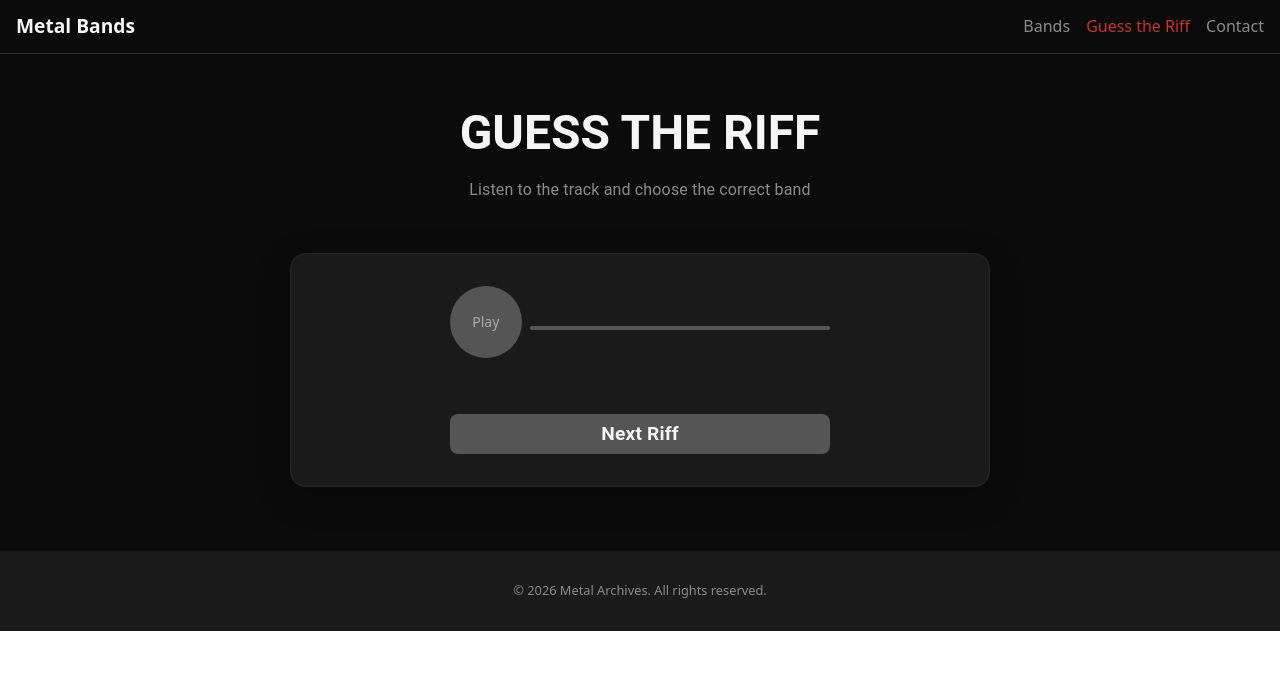
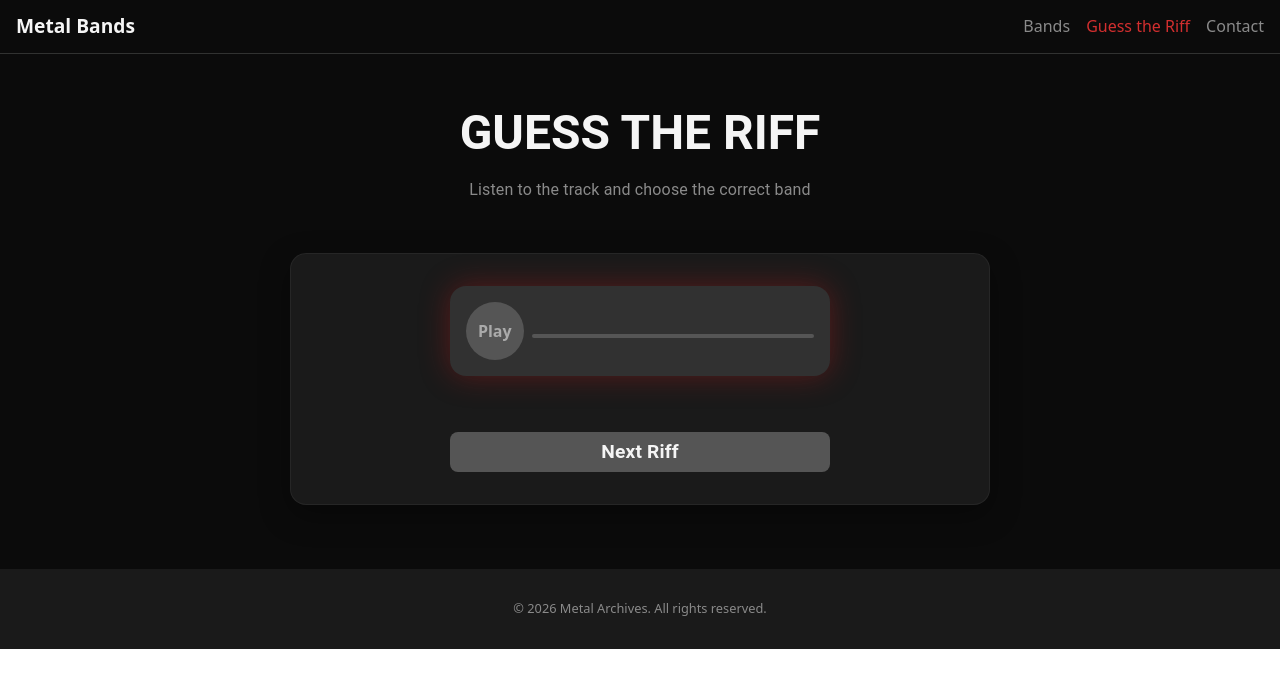
Before and after one commit to arielgomezmendez/metal-bands-app, a React (Vite) app: page /guess-the-riff in a window 1280 px wide. Shown: the top 688 px of the page. Built offline with nearby package versions, Linux system fonts and the light colour scheme; no server answers.

Commit message:
Add background color and change size in the Player

```diff
--- a/src/components/Player.tsx
+++ b/src/components/Player.tsx
@@ -26,7 +26,10 @@ const Player = ({
   timePorgress,
 }: PlayerPropsType) => {
   return (
-    <Box className="flex flex-row gap-2 mb-6 mx-auto" sx={{ width: "60%" }}>
+    <Box
+      className="flex flex-row gap-2 mb-6 mx-auto p-4 rounded-2xl"
+      sx={{ width: "60%", backgroundColor: "rgba(255, 255, 255, 0.10)" , boxShadow:"0 0 30px rgba(183,28,28,0.4)"}}
+    >
       {selectedTrack?.preview && (
         <audio
           onLoadedMetadata={getTrackDuration} // Event of audio object that load the track metadata
@@ -41,9 +44,10 @@ const Player = ({
         disabled={!selectedTrack?.preview}
         aria-label={isPlaying ? "Pause preview" : "Play preview"}
         sx={{
-          width: { xs: 48, sm: 72 },
-          height: { xs: 48, sm: 72 },
-          fontSize: { xs: "0.75rem", sm: "0.875rem" },
+          width: { xs: 48, sm: 58 },
+          height: { xs: 48, sm:58  },
+          fontWeight:"bold",
+          fontSize: "1rem",
           backgroundColor: "#D32F2F",
           color: "#fff",
           "&:hover": {
@@ -59,7 +63,7 @@ const Player = ({
         {isPlaying ? "Pause" : "Play"}
       </IconButton>
       <LinearProgress
-        className="h-2 flex-1  mt-5 md:mt-10"
+        className="h-2 flex-1  mt-5 md:mt-8"
         sx={{
           borderRadius: 4,
           backgroundColor: "#555",
```
